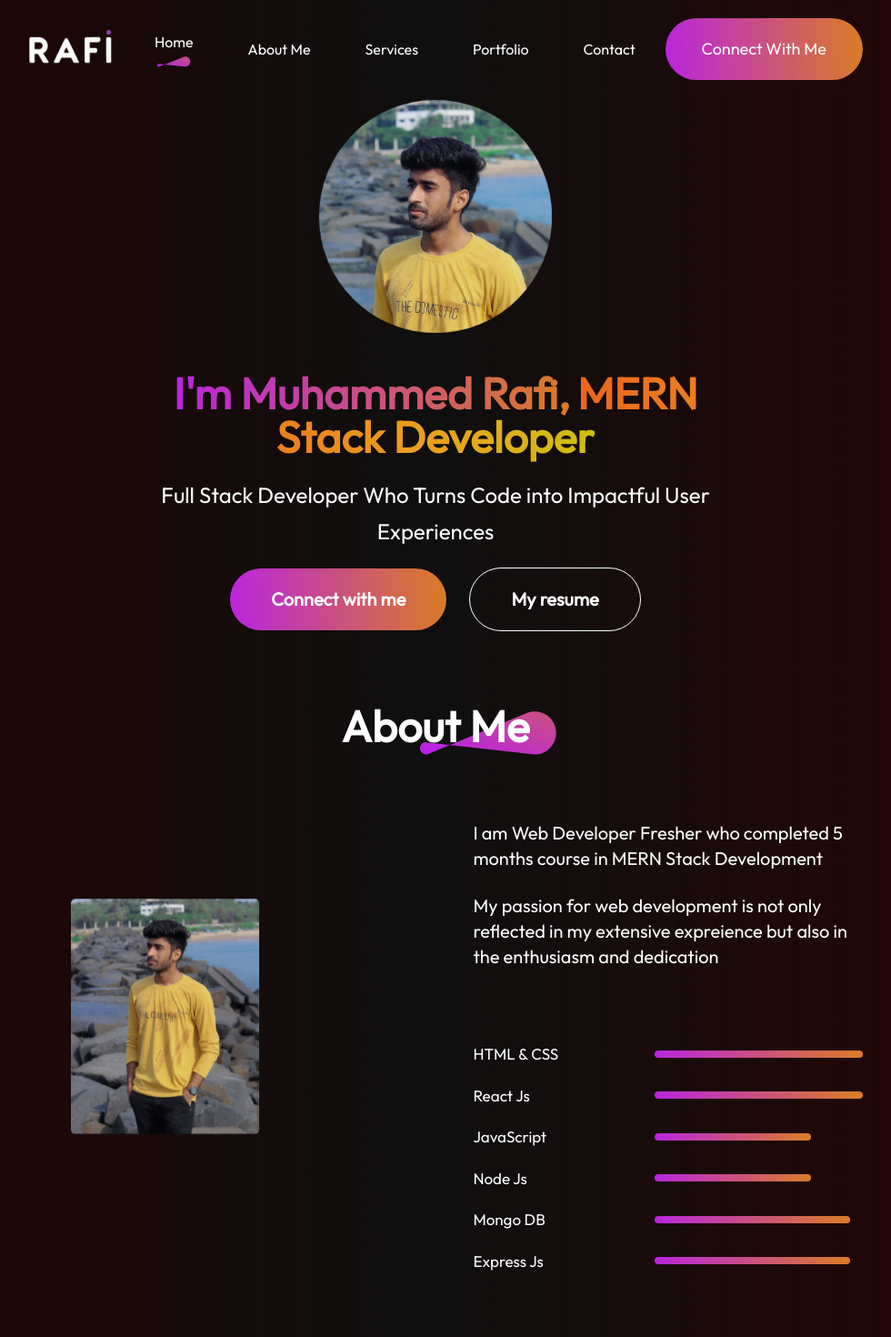
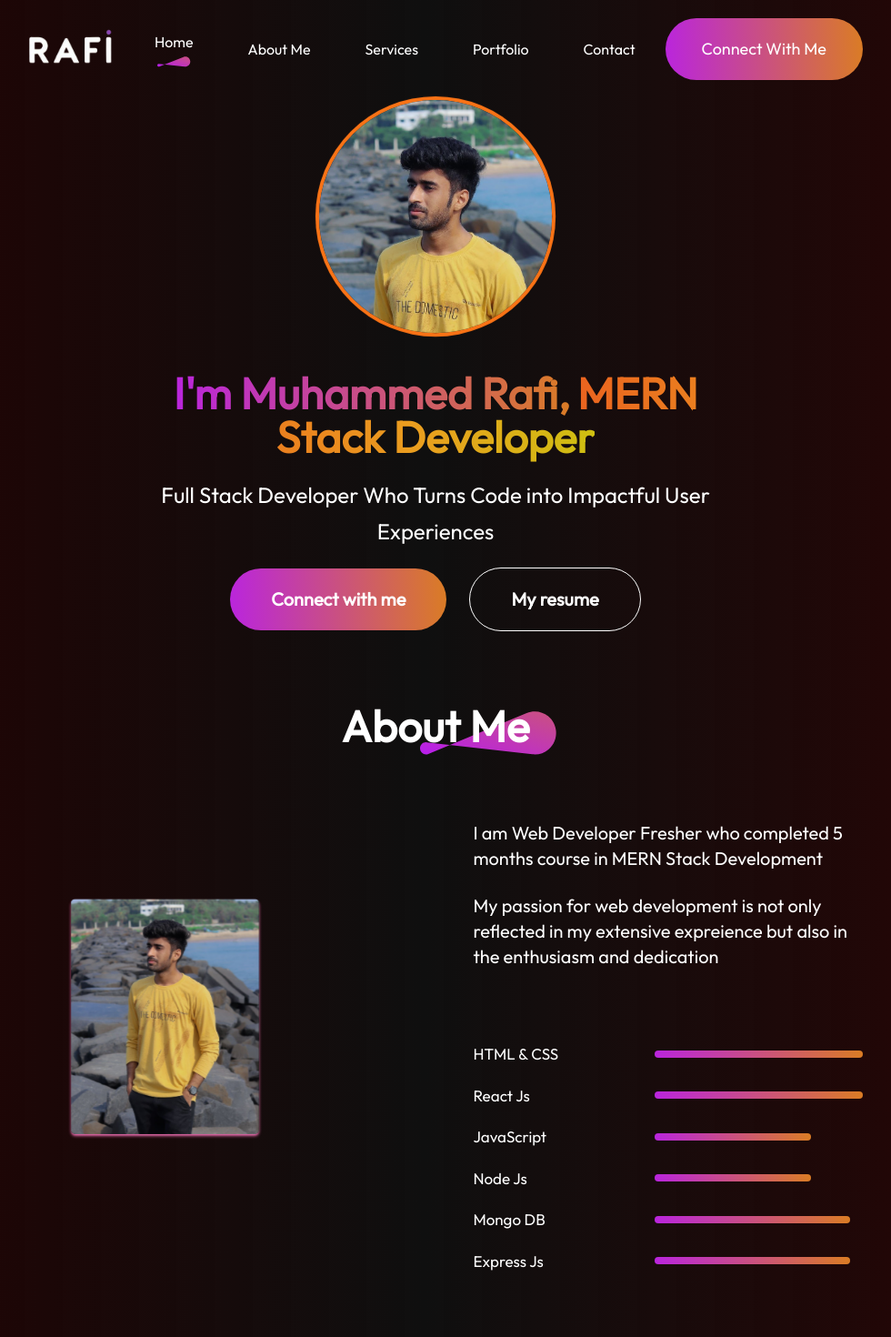
Before and after one commit to Mohd-Rafi/rafi-portfolio, a React (Vite) app: page / in a window 1280 px wide. Shown: the top 1470 px of the page at 91% size, without its empty margins (161-1141 px from the left). Built offline with nearby package versions, Linux system fonts and the light colour scheme.

Commit message:
final animation commit

```diff
--- a/src/Components/About/About.jsx
+++ b/src/Components/About/About.jsx
@@ -84,7 +84,7 @@ const About = () => {
             style={{ scale: yBg }}
             src="/assets/rafi_photo.jpg"
             alt=""
-            className=" rounded-lg h-[80%] max-md:h-[80%]"
+            className=" rounded-lg h-[80%] max-md:h-[80%] shadow-md shadow-pink-400"
           />
         </div>
         <div className="about-right flex flex-col gap-[80px]">
--- a/src/Components/Hero/Hero.jsx
+++ b/src/Components/Hero/Hero.jsx
@@ -27,12 +27,12 @@ const Hero = () => {
         style={{ scale: yBg }}
         src="/assets/profile_pic.webp"
         alt=""
-        className="mt-[0px] max-w-[260px] max-h-[260px] rounded-full mb-5 ease-in duration-200 max-md:hover:border-4 max-md:hover:scale-105 border-amber-600"
+        className=" mt-[0px] max-w-[260px] max-h-[260px] rounded-full mb-5 ease-in duration-200 max-md:hover:border-4 max-md:hover:scale-105  ring-orange-500 ring-4"
       />
       <motion.div
         className="text-center w-[50%] text-5xl font-bold max-md:w-[80%] max-md:text-3xl"
         initial={{ y: -40, opacity: 0, scale: 0.8 }}
-        animate={{ y: 0, opacity: 1, scale: 1 }}
+        whileInView={{ y: 0, opacity: 1, scale: 1 }}
         transition={{ duration: 0.5 }}
       >
         <h1>
@@ -47,7 +47,7 @@ const Hero = () => {
 
       <motion.p
         initial={{ opacity: 0, scale: 0.5 }}
-        animate={{ opacity: 1, scale: 1 }}
+        whileInView={{ opacity: 1, scale: 1 }}
         transition={{ duration: 0.5 }}
         className="w-[50%] text-center text-2xl leading-[40px] max-md:w-[80%]"
       >
```
